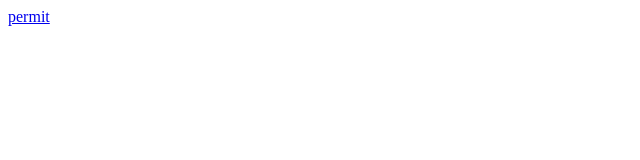
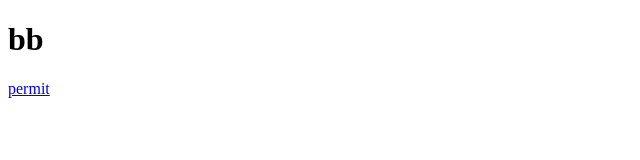
Before and after one commit to anwaralshami/bs_host, a plain HTML site: page index.html in a window 1280 px wide. Shown: the whole page, without its empty margins (0-640 px from the left). Drawn offline with Linux system fonts and the light colour scheme.

Commit message:
Update index.html

```diff
--- a/index.html
+++ b/index.html
@@ -1,6 +1,6 @@
 <!DOCTYPE html>
 <html>
-
+  <h1> bb </h1>
   <a href="/www/IMPACT.html">permit</a>
 
 </html>
```
